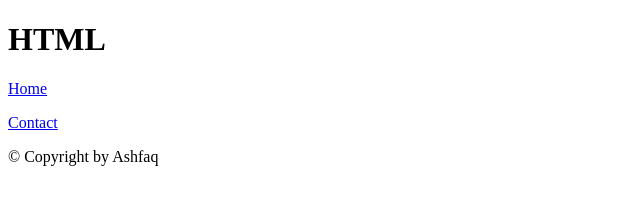
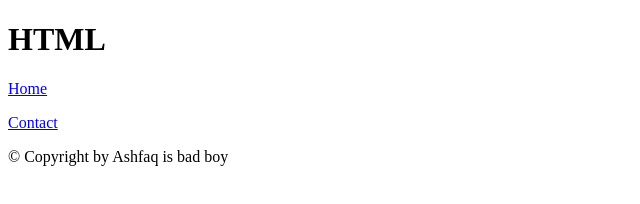
Before and after one commit to kiranatious/loc1, a plain HTML site: page index.html in a window 1280 px wide. Shown: the full height of the page, 0-640 px from the left. Drawn offline with Linux system fonts and the light colour scheme.

Commit message:
Update index.html

```diff
--- a/index.html
+++ b/index.html
@@ -38,7 +38,7 @@
 
             <footer>
                 <p>
-                    &copy; Copyright  by Ashfaq
+                    &copy; Copyright  by Ashfaq is bad boy
                 </p>
             </footer>
         </div>
```
